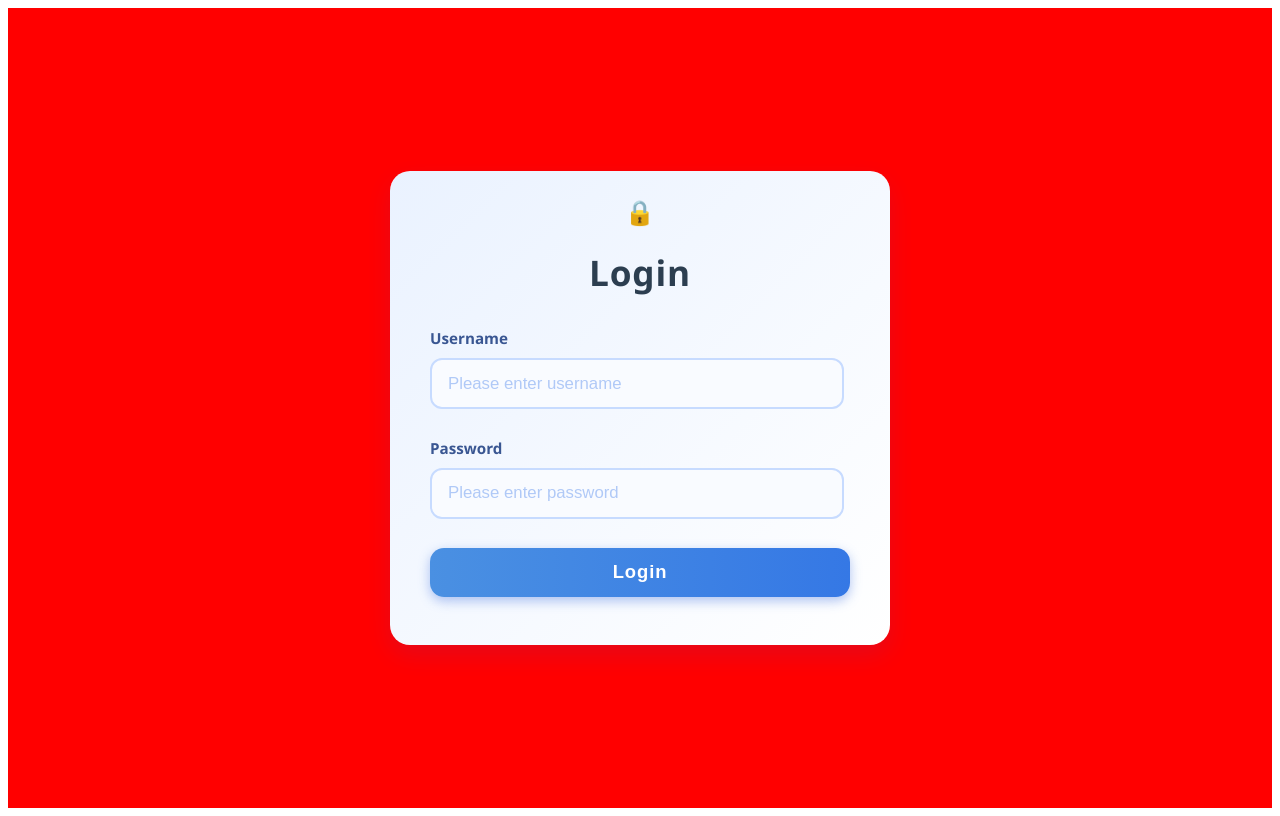
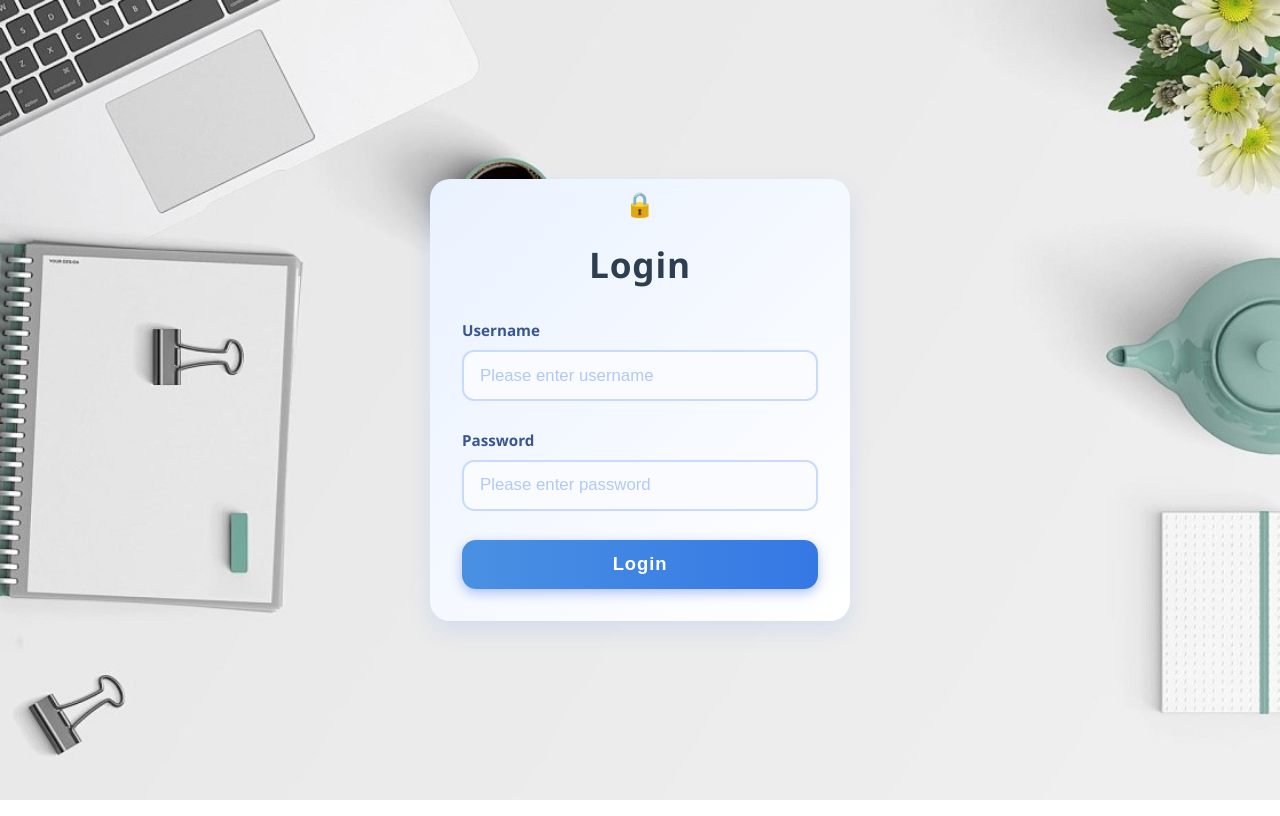
Before and after one commit to kew0035/course-management-webapp, a Vue app in the folder frontend/: page / in a window 1280 px wide. Built offline with nearby package versions, Linux system fonts and the light colour scheme.

Commit message:
login page

```diff
--- a/frontend/src/App.vue
+++ b/frontend/src/App.vue
@@ -9,11 +9,5 @@
 </script>
 
 <style>
-#app {
-  font-family: Avenir, Helvetica, Arial, sans-serif;
-  margin: 0;
-  padding: 0;
-  min-height: 100vh;
-  background-color: #f9f9f9;
-}
+
 </style>
--- a/frontend/src/components/LoginPage.vue
+++ b/frontend/src/components/LoginPage.vue
@@ -99,36 +99,41 @@ export default {
 html, body {
   margin: 0;
   padding: 0;
+  width: 100vw;
   height: 100vh;
-  width: 100vw;
   overflow: hidden;
 }
 
 .page-bg {
-  background-color: red;
-  width: auto;
+position: fixed;
+  top: 0;
+  left: 0;
+  width: 100vw;
   height: 100vh;
-  overflow: hidden;
-  /* background-image: url('../assets/background.jpeg'); */
-  background-size: cover;
+  background-image: url('../assets/background.jpeg');
+  background-size: 100% 100%;
   background-repeat: no-repeat;
   background-position: center;
   display: flex;
   align-items: center;
   justify-content: center;
+  overflow: hidden;
 }
+
 
 .login-container {
   max-width: 420px;
-  width: 90%; /* 确保不会超出屏幕宽度 */
-  padding: 3rem 2.5rem;
-  margin: 0 auto;
+  width: 90%;
+  max-height: 90vh;
+  overflow-y: auto;
+  padding: 2rem;
   background: linear-gradient(135deg, #eaf2ff, #ffffff);
   border-radius: 20px;
   box-shadow: 0 10px 25px rgba(0, 90, 255, 0.1);
   font-family: "Segoe UI", Tahoma, Geneva, Verdana, sans-serif;
-  transition: all 0.3s ease;
+  box-sizing: border-box;
 }
+
 
 
 
```
Also changed, not shown: frontend/src/assets/background.jpeg.
